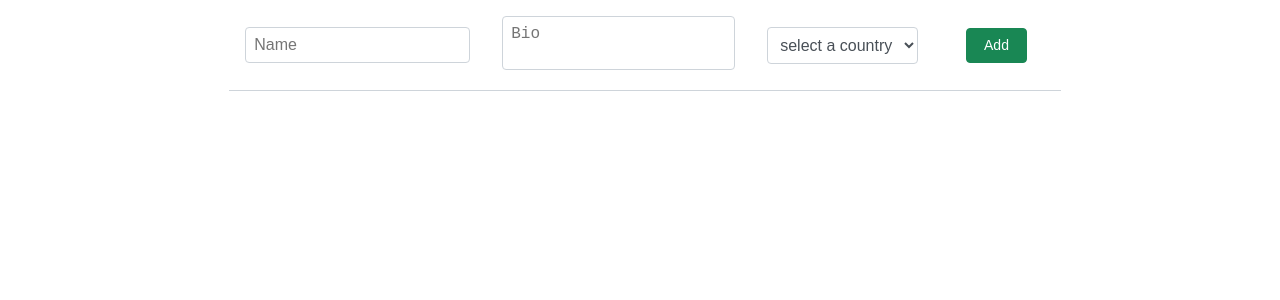
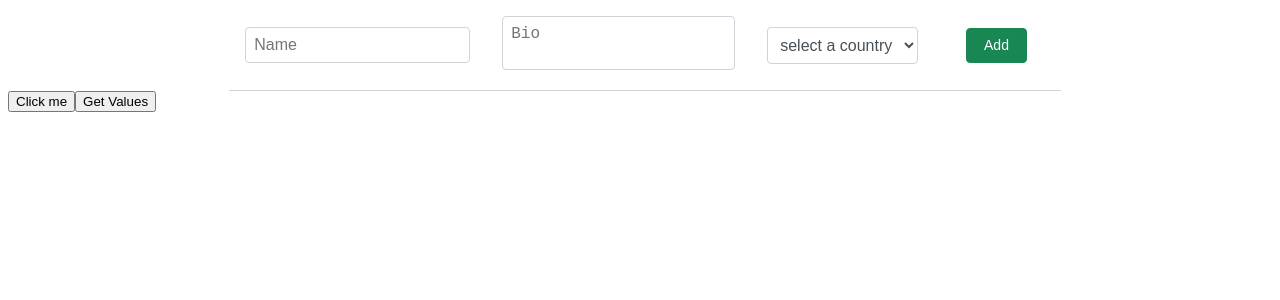
Before and after one commit to AkshayGit17/Dynamic-Form-Inputs, a React (Create React App) app: page / in a window 1280 px wide. Shown: the top 300 px of the page. Built offline with nearby package versions, Linux system fonts and the light colour scheme.

Commit message:
Added a logic to get form field values

```diff
--- a/src/App.js
+++ b/src/App.js
@@ -6,19 +6,19 @@ function App() {
   const [inputRowList, setInputRowList] = useState([
     {
       id: 1,
-      input1: {
+      name: {
         type: 'input',
         value: '',
         placeholder: 'Name',
         requiredMessage: 'Please enter name',
       },
-      input2: {
+      bio: {
         type: 'textarea',
         value: '',
         placeholder: 'Bio',
         requiredMessage: 'Please enter bio',
       },
-      select1: {
+      country: {
         type: 'select',
         value: '',
         options: [
@@ -51,6 +51,18 @@ function App() {
     });
   };
 
+  const getValues = () => {
+    const values = inputRowList.map((inputRow) => {
+      const inputRowValues = {};
+      for (let key in inputRow) {
+        if (key === 'id') continue;
+        inputRowValues[key] = inputRow[key].value;
+      }
+      return inputRowValues;
+    });
+    console.log(values);
+  };
+
   return (
     <div className="App">
       <DynamicInput
@@ -60,6 +72,8 @@ function App() {
         addSeperator
         rowSeperatorStyles={{ width: '52rem' }}
       />
+      <button onClick={validate}>Click me</button>
+      <button onClick={getValues}>Get Values</button>
     </div>
   );
 }
--- a/src/DynamicInput.js
+++ b/src/DynamicInput.js
@@ -131,14 +131,13 @@ const DynamicInput = ({
 
                 if (type === 'input') {
                   return (
-                    <div>
+                    <div key={key}>
                       <input
                         type="text"
                         name={key}
                         placeholder={placeholder}
                         value={value}
                         onChange={(e) => onInputChangeHandler(e, id)}
-                        key={key}
                         className={classNames.join(' ')}
                         style={
                           error
@@ -158,13 +157,12 @@ const DynamicInput = ({
                   );
                 } else if (type === 'textarea') {
                   return (
-                    <div>
+                    <div key={key}>
                       <textarea
                         name={key}
                         placeholder={placeholder}
                         value={value}
                         onChange={(e) => onInputChangeHandler(e, id)}
-                        key={key}
                         className={[...classNames, textareaClass].join(' ')}
                         style={
                           error
@@ -184,14 +182,13 @@ const DynamicInput = ({
                   );
                 } else if (type === 'select') {
                   return (
-                    <div>
+                    <div key={key}>
                       <Select
                         name={key}
                         value={value}
                         onInputChangeHandler={(e) =>
                           onInputChangeHandler(e, id)
                         }
-                        key={key}
                         options={options}
                         className={[...classNames, selectClass].join(' ')}
                         style={
```
